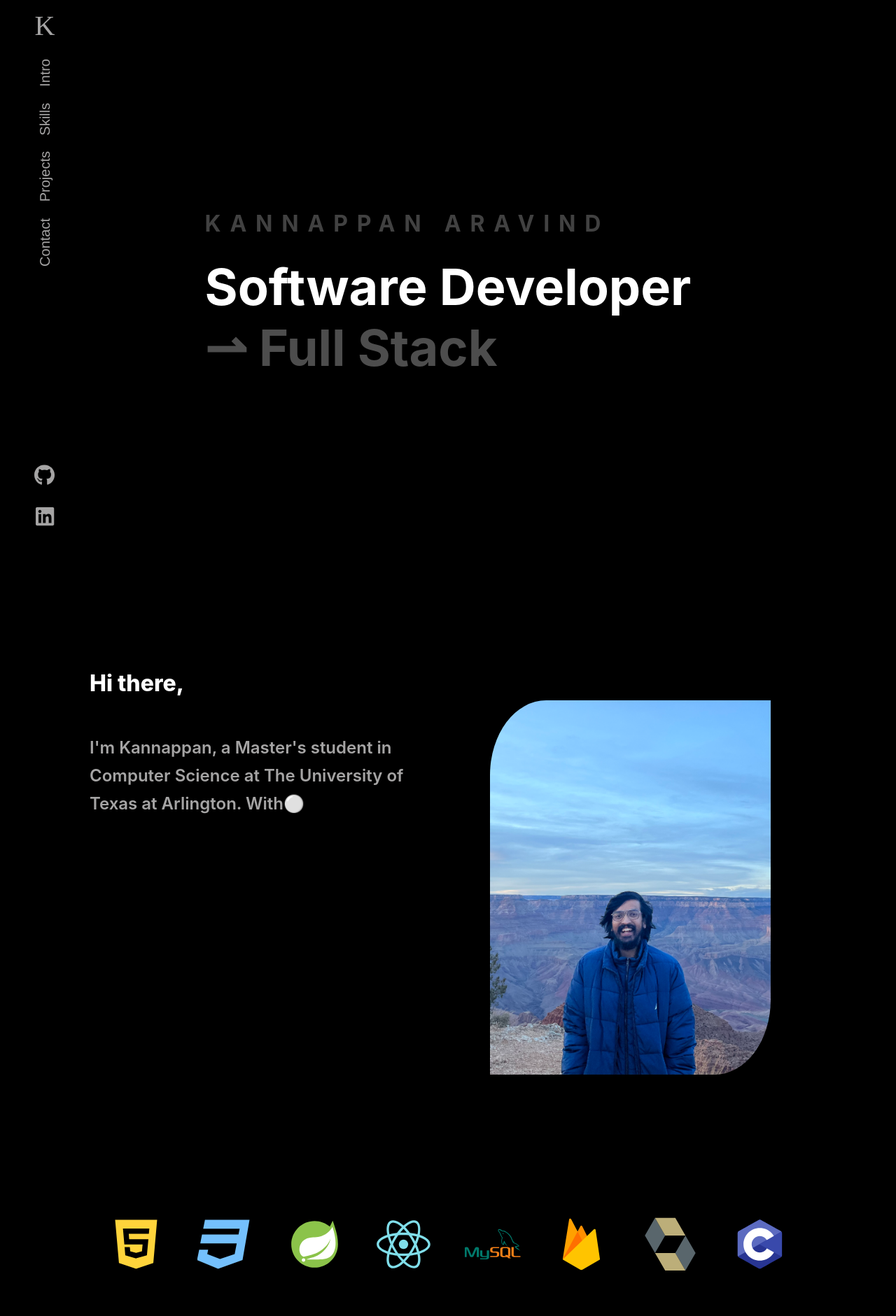
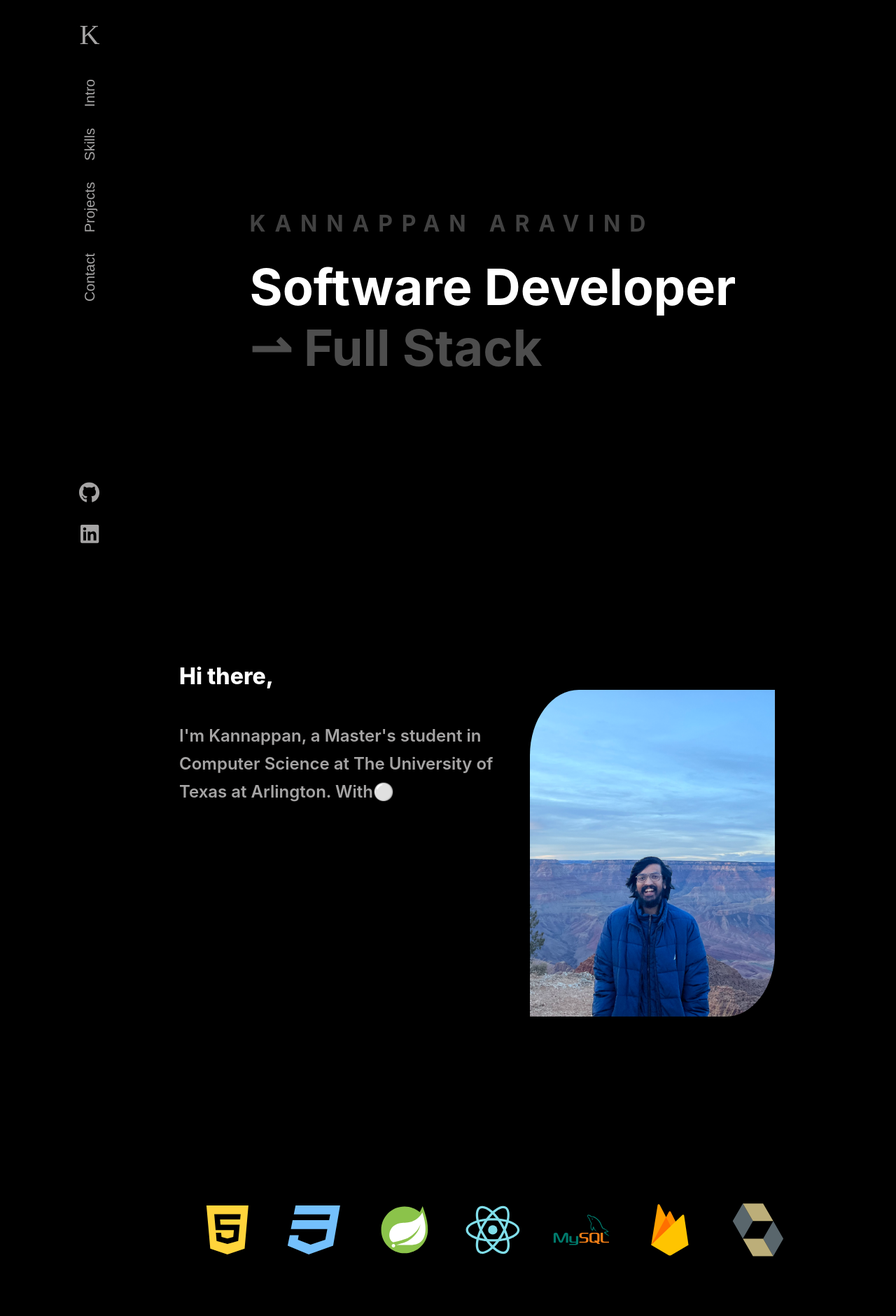
Before and after one commit to Akay06/Portfolio, a React (Create React App) app: page / in a window 1280 px wide. Shown: the top 1881 px of the page at 70% size. Built offline with nearby package versions, Linux system fonts and the light colour scheme; the HTML template or start-up script is replaced by a standard one; a web font is replaced by a local one.

Commit message:
Mobile view minor fixes

```diff
--- a/src/component/Contact.css
+++ b/src/component/Contact.css
@@ -1,6 +1,6 @@
 #contact-section {
-  min-height: 90vh;
   font-size: 5vh;
+  min-height: 95vh;
 }
 
 .contact-container {
@@ -8,10 +8,7 @@
   flex-direction: column;
   justify-content: center;
   align-items: center;
-  margin-left: 10%;
-  margin-right: 10%;
-  height: 60vh;
-  margin-top: 4%;
+  margin: 10%;
 }
 
 .contact-container form {
@@ -77,6 +74,7 @@ input:-webkit-autofill:active {
   width: fit-content;
   background-color: coral;
   transition: ease-in-out 0.2s;
+  text-wrap: nowrap;
 }
 
 #submit-button:hover {
--- a/src/component/Header.css
+++ b/src/component/Header.css
@@ -5,16 +5,14 @@
   flex-direction: column;
   position: fixed;
   height: 100%;
-  width: 10%;
+  width: 20%;
   z-index: 1000;
+  justify-content: center;
+  align-items: center;
 }
 
 .navbar-top {
-  display: flex;
-  flex-direction: column;
   color: #a5a4a4;
-  align-items: center;
-  justify-content: space-between;
   font-family: "knewave";
   font-size: 250%;
   padding-top: 10%;
@@ -30,6 +28,7 @@
   font-family: "Franklin Gothic Medium", "Arial Narrow", Arial, sans-serif;
   font-size: 125%;
   flex: 1 1 auto;
+  align-items: center;
 }
 
 .navbar ul {
@@ -49,8 +48,8 @@
 .navbar-center li {
   writing-mode: vertical-rl;
   transform: rotate(180deg);
-  padding-bottom: 50%;
-  padding-top: 50%;
+  padding-bottom: 15px;
+  padding-top: 15px;
   position: relative;
   cursor: pointer;
 }
@@ -82,3 +81,24 @@
 .navbar-center li a.active::after {
   height: 100%;
 }
+
+@media screen and (max-height: 720px) {
+  .navbar-center {
+    margin-right: 100%;
+  }
+}
+
+@media screen and (max-height: 400px) {
+  .navbar-container {
+    font-size: small;
+  }
+
+  .navbar-center {
+    font-size: small;
+  }
+
+  .navbar-center li {
+    padding-bottom: 5px;
+    padding-top: 5px;
+  }
+}
--- a/src/component/Home.css
+++ b/src/component/Home.css
@@ -5,7 +5,7 @@
   align-items: center;
   justify-content: center;
   position: relative;
-  margin-left: 10%;
+  margin-left: 20%;
   margin-right: 10%;
 }
 
--- a/src/component/Intro.css
+++ b/src/component/Intro.css
@@ -1,7 +1,7 @@
 #intro-section {
   min-height: 100vh;
   display: flex;
-  margin-left: 10%;
+  margin-left: 20%;
   margin-right: 10%;
   justify-content: center;
   align-items: flex-start;
--- a/src/component/Projects.css
+++ b/src/component/Projects.css
@@ -1,7 +1,7 @@
 #projects-section {
-  margin-left: 10%;
+  margin-left: 20%;
   margin-right: 10%;
-  max-height: 100%;
+  min-height: 100%;
 }
 
 .projects-container {
@@ -138,6 +138,6 @@
   }
 
   .projects-content .projects-button button {
-    font-size: 1.5vh;
+    font-size: 100%;
   }
 }
--- a/src/component/Skills.css
+++ b/src/component/Skills.css
@@ -7,7 +7,7 @@
   display: flex;
   justify-content: space-evenly;
   align-items: center;
-  margin-left: 10%;
+  margin-left: 20%;
   margin-right: 10%;
   min-height: 100vh;
   flex-wrap: wrap;
```
